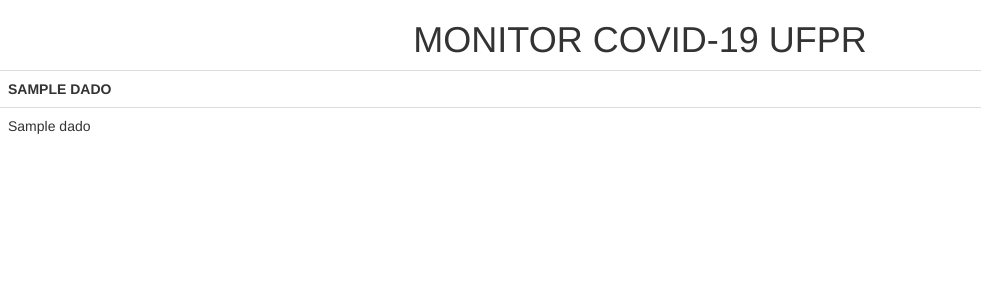
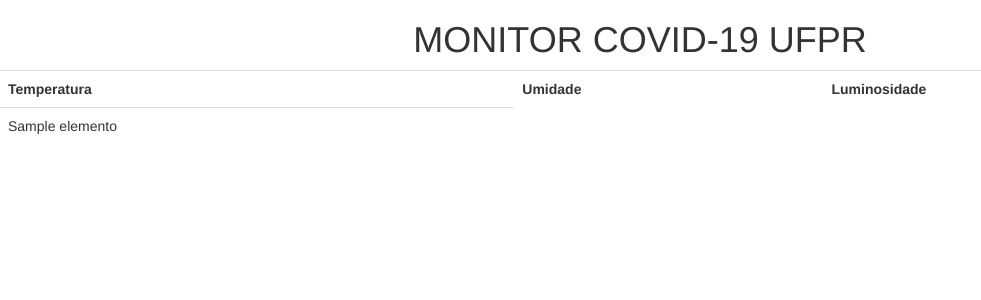
Before and after one commit to luckhassel/TCCUFPR, a Flask app: template templates/data.html in a window 1280 px wide. Shown: the top 300 px of the page, without its empty margins (0-981 px from the left). Run offline with Flask 2, Linux system fonts and the light colour scheme; the template is opened without the code that fills it: most values are stand-ins (such as "Sample title", 1, 10 or a date in 2020); some libraries are stand-ins or nearby versions.

Commit message:
Fix some table errors

```diff
--- a/app.py
+++ b/app.py
@@ -3,6 +3,7 @@ from bson import ObjectId, json_util
 from pymongo import MongoClient
 import os
 import qrcode
+import ast
 
 app = Flask(__name__)
 
@@ -31,9 +32,17 @@ def post_data(id):
 
 @app.route('/get/<id>', methods=['GET'])
 def get_data(id):
+    elements_list = []
     data_return = todos.find({"hashid":id})
-    data_converted = json_util.dumps(data_return, default=json_util.default)
-    return render_template('data.html', title='UFPR COVID MONITOR', dados=data_converted)
+    #data_converted = json_util.dumps(data_return, default=json_util.default)
+    data = "[{\"_id\": {\"$oid\": \"60f5eb96b8ebb400262a1d89\"}, \"hashid\": \"-8554334466508731059\", \"temperatura\": 16.3, \"umidade\": 41.4, \"luminosidade\": 0}, {\"_id\": {\"$oid\": \"60f5ebc5b8ebb400262a1d8a\"}, \"hashid\": \"-8554334466508731059\", \"temperatura\": 16.3, \"umidade\": 43.8, \"luminosidade\": 0}, {\"_id\": {\"$oid\": \"60f5ebf4b8ebb400262a1d8b\"}, \"hashid\": \"-8554334466508731059\", \"temperatura\": 16.3, \"umidade\": 43.4, \"luminosidade\": 0}, {\"_id\": {\"$oid\": \"60f5ec24b8ebb400262a1d8c\"}, \"hashid\": \"-8554334466508731059\", \"temperatura\": 16.3, \"umidade\": 43.9, \"luminosidade\": 0}, {\"_id\": {\"$oid\": \"60f5ec53b8ebb400262a1d8d\"}, \"hashid\": \"-8554334466508731059\", \"temperatura\": 16.3, \"umidade\": 43.3, \"luminosidade\": 0}]"
+    data_converted = ast.literal_eval(data)
+    for element in data_converted:
+        for dado in element.values():
+            if (type(dado) is int) or (type(dado) is float):
+                elements_list.append(dado)
+
+    return render_template('data.html', title='UFPR COVID MONITOR', dados=elements_list)
 
 @app.route('/qrcode', methods=['POST'])
 def get_qrcode():
--- a/templates/data.html
+++ b/templates/data.html
@@ -16,16 +16,16 @@
             {% if dados != [] %}
                 <table class="table">
                     <tr>
-                        {% for key in dados[0] %}
-                        <th> {{ key.upper() }}</th>
-                        {% endfor %}
+                        <th>Temperatura</th>
+                        <th>Umidade</th>
+                        <th>Luminosidade</th>
                     </tr>
                     {% for elemento in dados %}
-                        <tr>
-                            {% for dado in elemento.values() %}
-                            <td> {{ dado }} </td>
-                            {% endfor %}
-                        </tr>
+                        <td> {{ elemento  }} </td>
+                        {% set i = loop.index %}
+                        {% if i%3 == 0 %}
+                            <tr></tr>
+                        {% endif %}
                     {% endfor %}
                 </table>
             {% else %}
```
